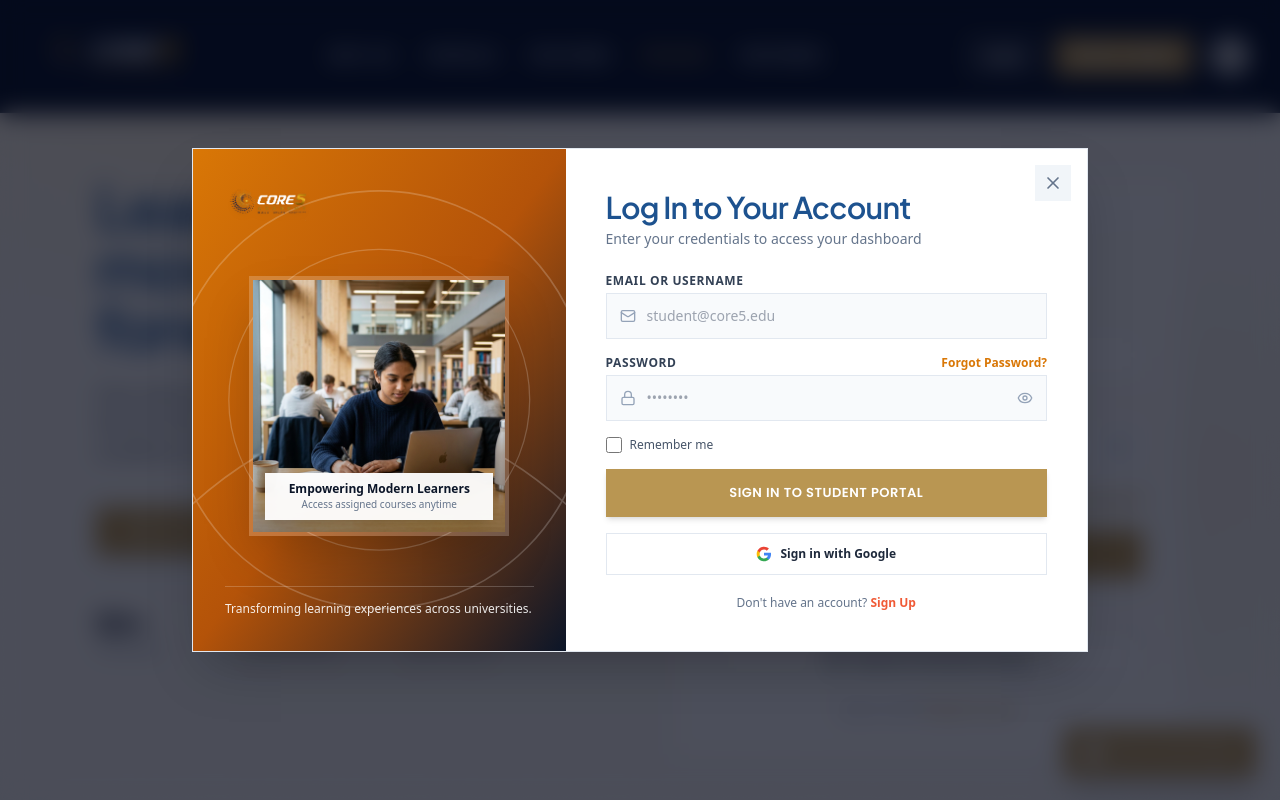
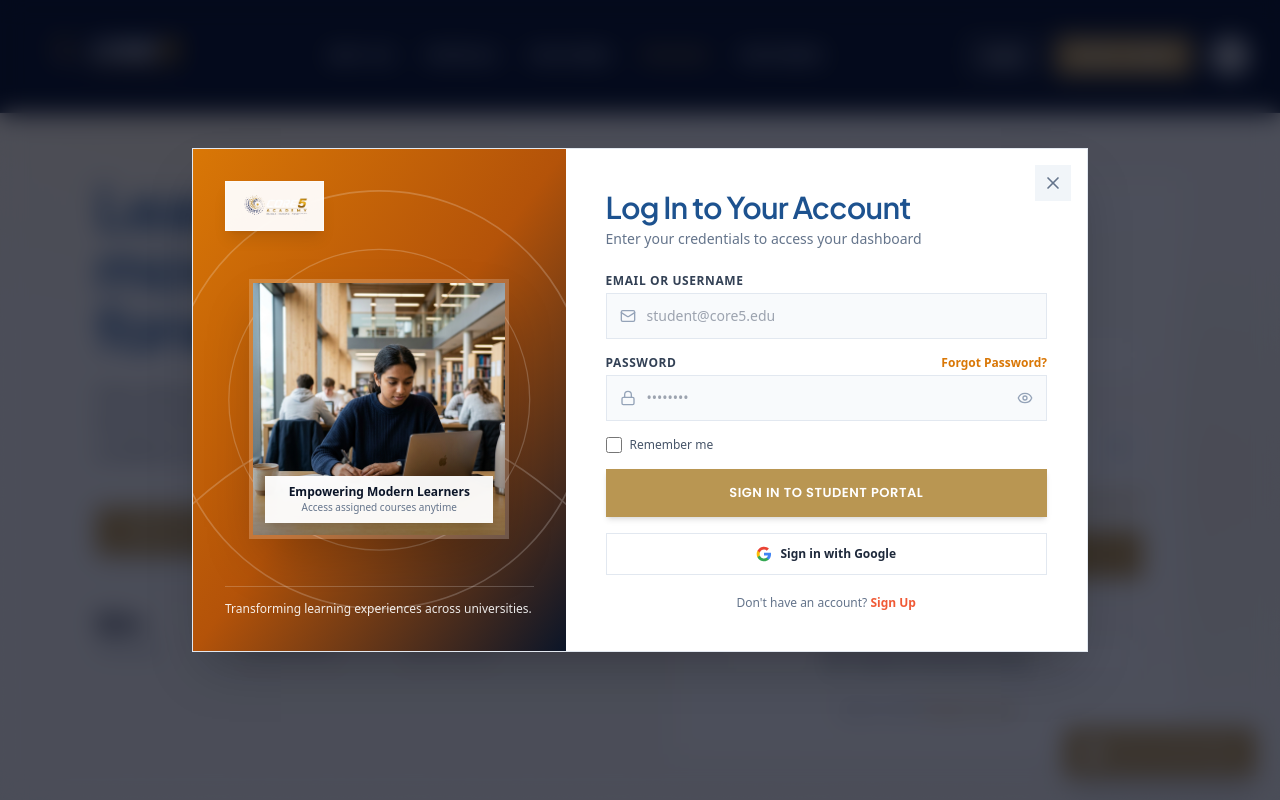
Before and after one commit to sakshi12022004/Lms_integration, a React (Vite) app in the folder client/: page /login in a window 1280 px wide. Built offline with nearby package versions, Linux system fonts and the light colour scheme; no server answers; a web font is replaced by a local one.

Commit message:
Fix logo visibility in QuickLoginModal with clean backdrop badge

```diff
--- a/client/src/components/QuickLoginModal.jsx
+++ b/client/src/components/QuickLoginModal.jsx
@@ -146,11 +146,13 @@ const QuickLoginModal = ({ isOpen, onClose, initialRole = 'student' }) => {
 
           {/* Top Brand Header */}
           <div className="relative z-10 flex items-center">
-            <img
-              src={core5Logo}
-              alt="Core5 Academy Logo"
-              className="h-10 sm:h-11 w-auto object-contain drop-shadow-md"
-            />
+            <div className="bg-white/95 backdrop-blur-md px-3.5 py-1.5 rounded-none shadow-lg border border-white/40 flex items-center">
+              <img
+                src={core5Logo}
+                alt="Core5 Academy Logo"
+                className="h-8 sm:h-9 w-auto object-contain"
+              />
+            </div>
           </div>
 
           {/* Center Image Container */}
```
